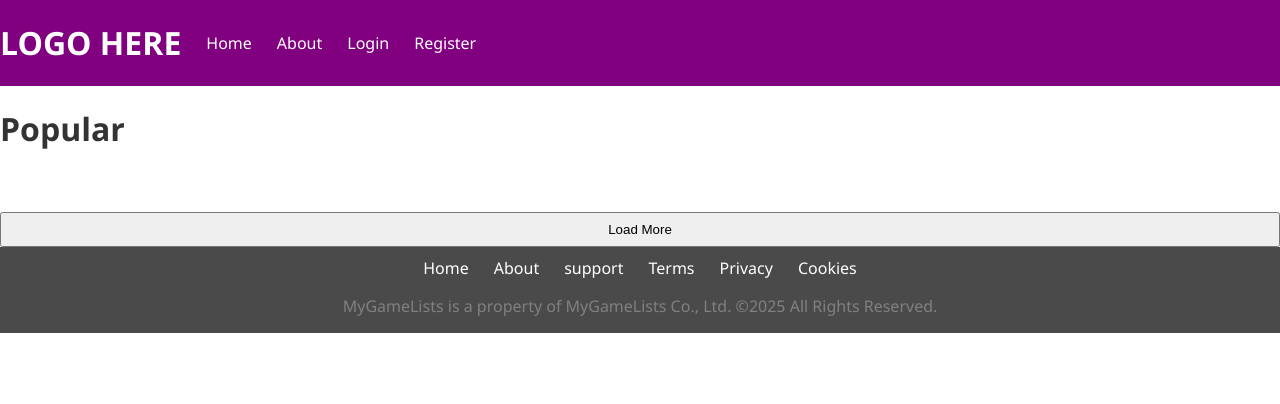
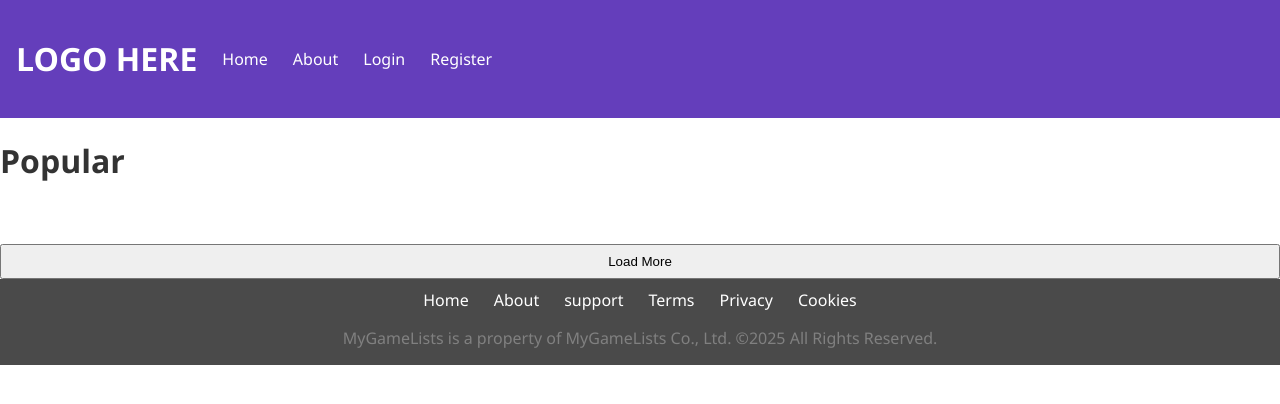
Before and after one commit to FlatWaffle/MyGameListsFork, a Flask app: page / in a window 1280 px wide. Shown: the top 404 px of the page. Run offline with Flask 3, Linux system fonts and the light colour scheme; parts of the project's set-up code (start-up, migrations or seed data) failed here and were passed over.

Commit message:
Updated header to wecag AAA standards
tested through https://webaim.org/resources/contrastchecker/

```diff
--- a/static/css/style.css
+++ b/static/css/style.css
@@ -10,14 +10,16 @@ a{
 }
 
 /*Header*/
-header{
-    background-color: purple;
+header {
+    background-color: #643EBB;
 }
-.header_container{
+
+.header_container {
     display: flex;
     align-items: center;
     gap: 25px;
     color: white;
+    padding: 1rem;
 }
 
 
```
Also changed, not shown: README.md.
